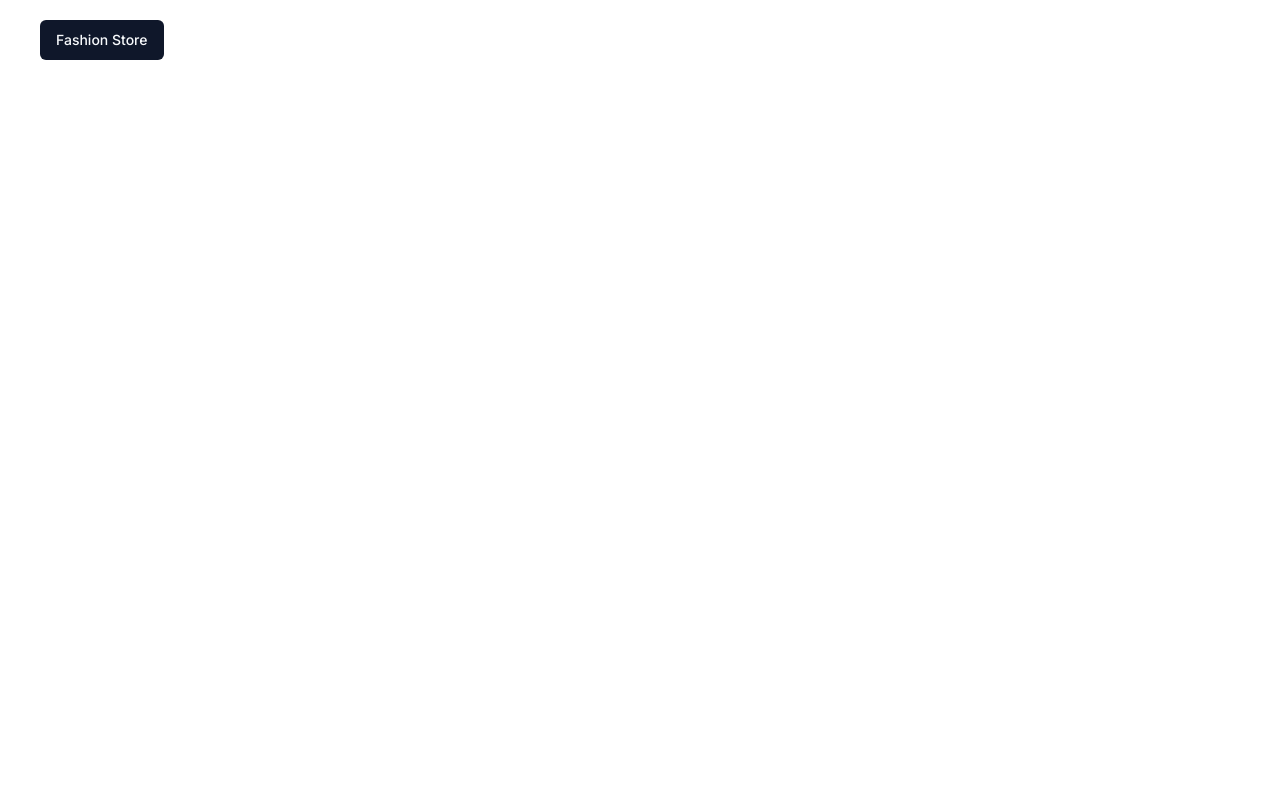
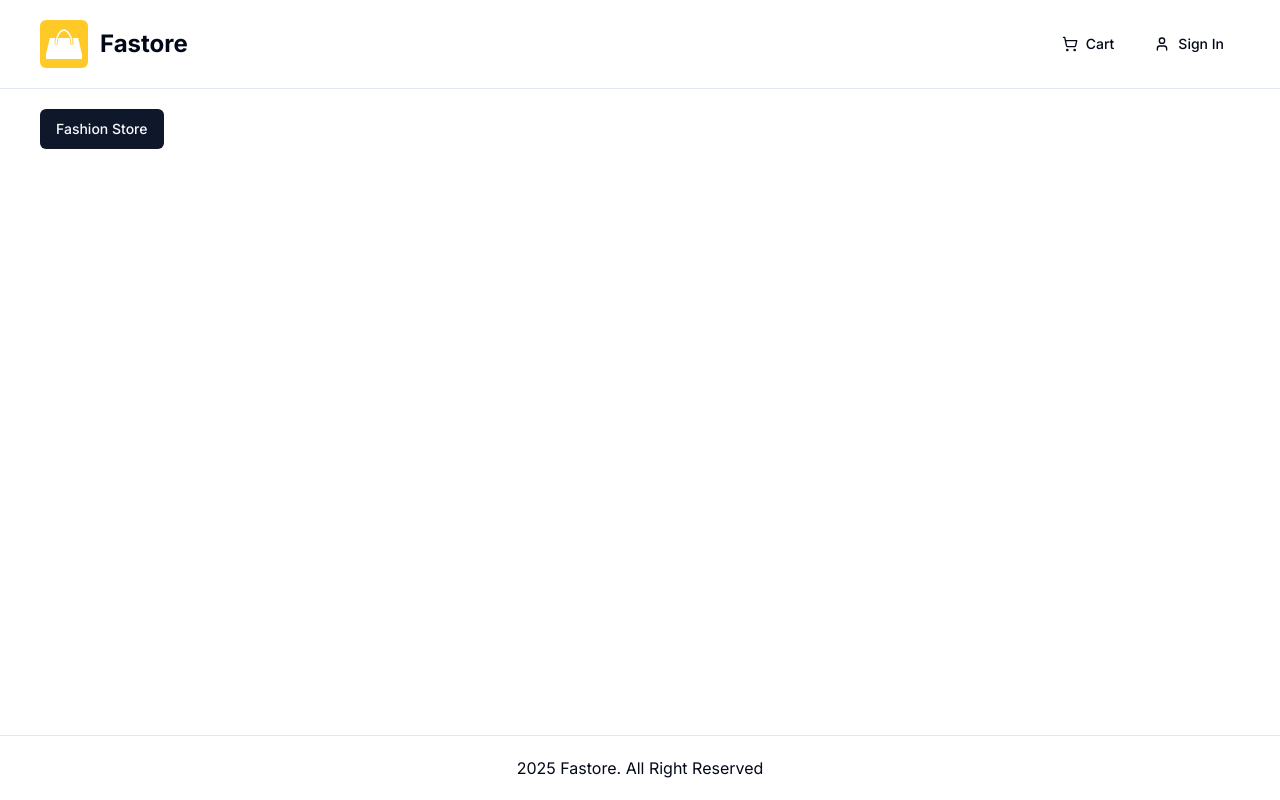
Before and after one commit to congdong1204/fastore, a Next.js app: page / in a window 1280 px wide. Built offline with nearby package versions, Linux system fonts and the light colour scheme; no server answers.

Commit message:
header and footer component

```diff
--- a/app/(root)/layout.tsx
+++ b/app/(root)/layout.tsx
@@ -1,3 +1,6 @@
+import Footer from '@/components/footer'
+import Header from '@/components/shared/header'
+
 export default function RootLayout({
   children,
 }: Readonly<{
@@ -5,7 +8,9 @@
 }>) {
   return (
     <div className="flex h-screen flex-col">
+      <Header />
       <main className="flex-1 wrapper">{children}</main>
+      <Footer />
     </div>
   )
 }
--- /dev/null
+++ b/components/footer.tsx
@@ -0,0 +1,15 @@
+import { APP_NAME } from '@/lib/constants'
+
+const Footer = () => {
+  const currentYear = new Date().getFullYear()
+
+  return (
+    <footer className="border-t">
+      <div className="p-5 flex-center">
+        {currentYear} {APP_NAME}. All Right Reserved
+      </div>
+    </footer>
+  )
+}
+
+export default Footer
--- /dev/null
+++ b/components/shared/header/index.tsx
@@ -0,0 +1,42 @@
+import { ShoppingCart, UserIcon } from 'lucide-react'
+import Image from 'next/image'
+import Link from 'next/link'
+import { Button } from '@/components/ui/button'
+import { APP_NAME } from '@/lib/constants'
+
+const Header = () => {
+  return (
+    <header className=" w-full border-b">
+      <div className="wrapper flex-between">
+        <div className="flex-start">
+          <Link href="/" className="flex-start">
+            <Image
+              src="/images/logo.svg"
+              alt={`${APP_NAME} logo`}
+              height={48}
+              width={48}
+              priority
+            />
+            <span className="hidden lg:block font-bold text-2xl ml-3">
+              {APP_NAME}
+            </span>
+          </Link>
+        </div>
+        <div className="space-x-2">
+          <Button asChild variant="ghost">
+            <Link href="/cart">
+              <ShoppingCart /> Cart
+            </Link>
+          </Button>
+          <Button asChild variant="ghost">
+            <Link href="/cart">
+              <UserIcon /> Sign In
+            </Link>
+          </Button>
+        </div>
+      </div>
+    </header>
+  )
+}
+
+export default Header
```
Also changed, not shown: 1 other file (tests, documents, lock files or other folders).
